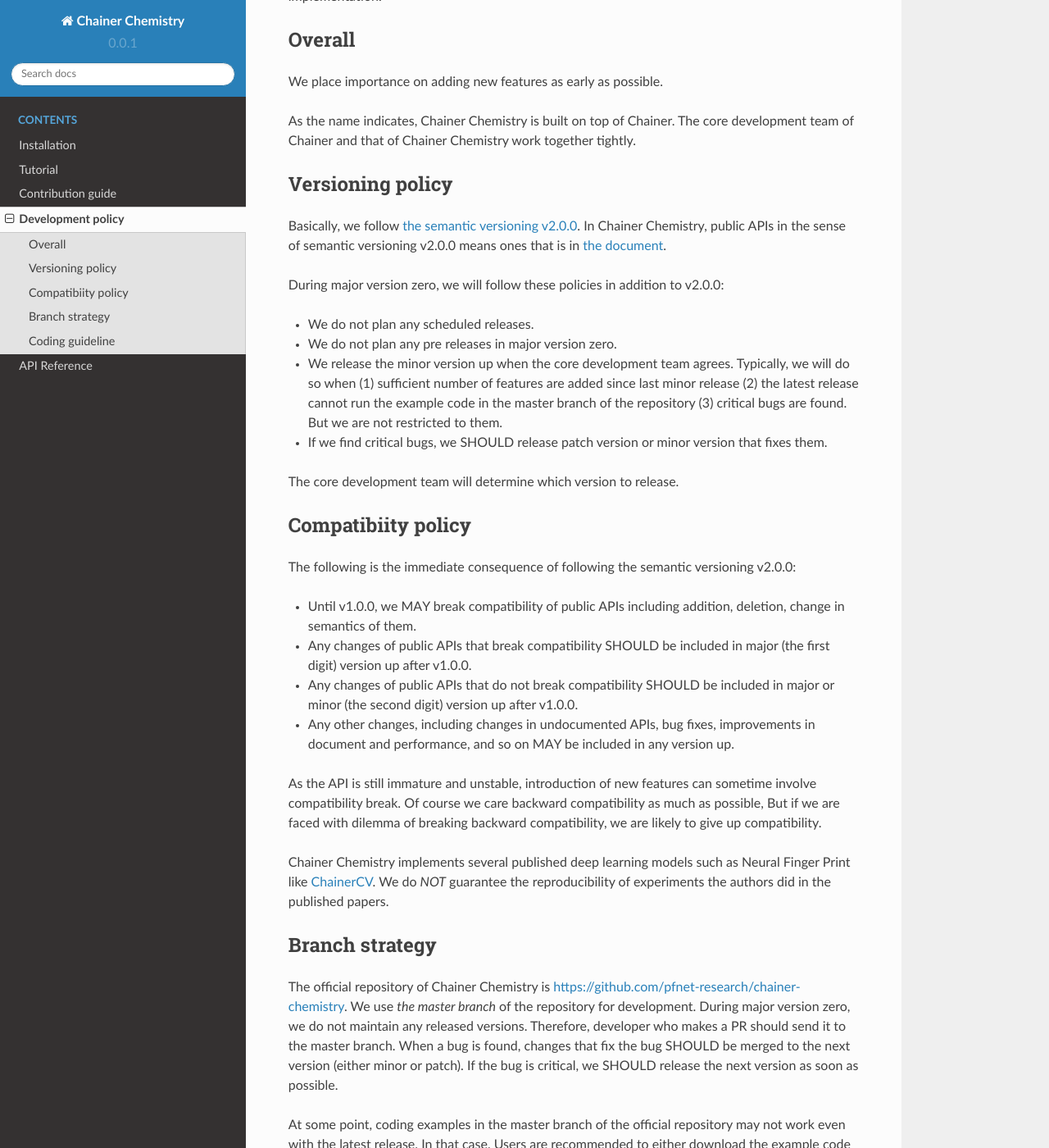
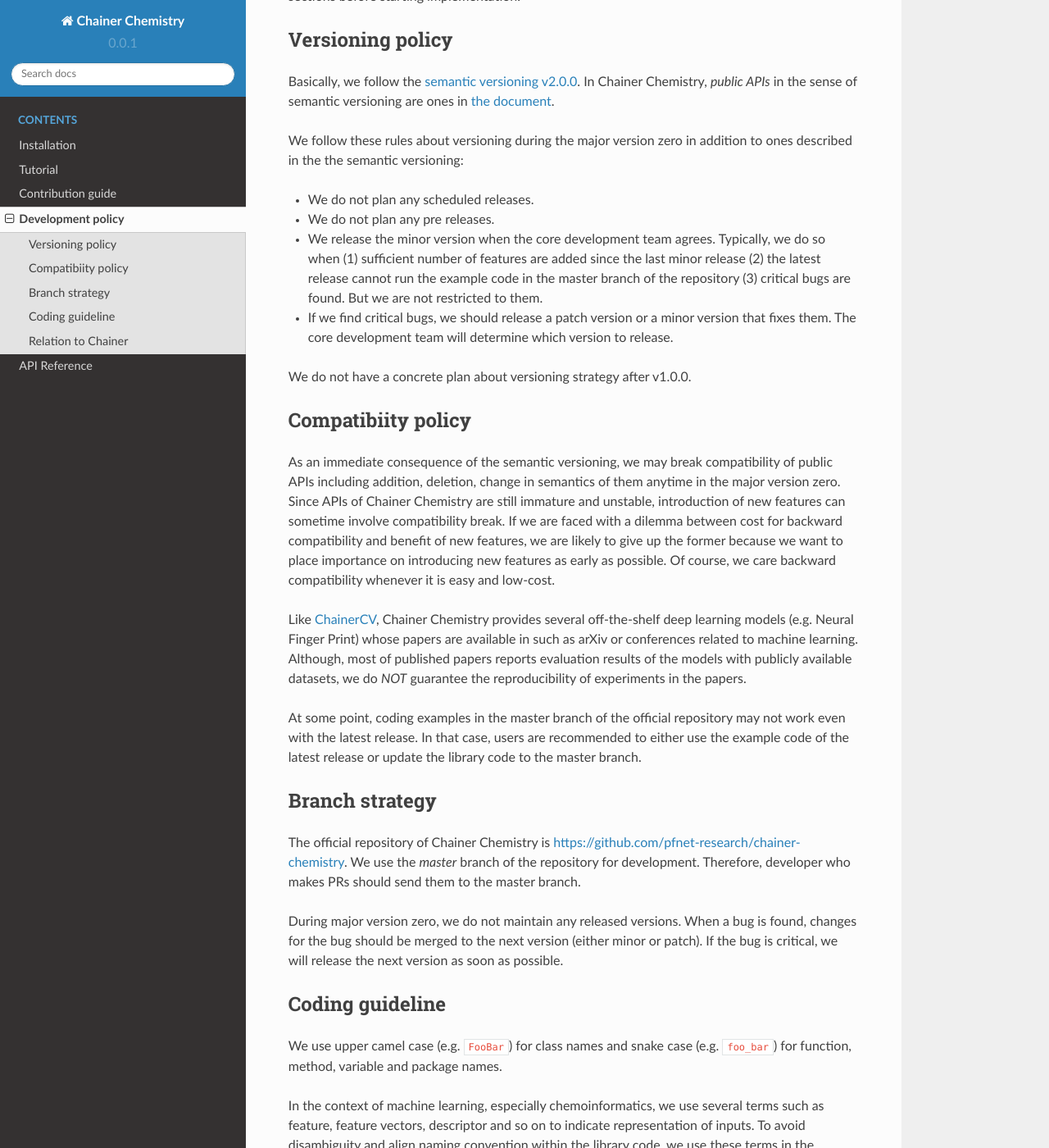
Before and after one commit to chainer/chainer-chemistry, a Sphinx documentation site: the page built from docs/source/development.rst, in a window 1280 px wide and 1400 px high, scrolled down 224 px. Shown: the whole window at 82% size. Built offline with Sphinx 7.4.7 and the Read the Docs theme 2.0.0, drawn with Linux system fonts in a browser that asks for light colours; some of the changed text lies outside the part shown.

Commit message:
Update contribution guide and development policy

```diff
--- a/docs/source/development.rst
+++ b/docs/source/development.rst
@@ -1,63 +1,50 @@
+.. _development-policy:
+
 ==================
 Development policy
 ==================
 
-In this section, we describe development policy of Chainer Chemistry.
+In this section, we describe the development policy the core team of Chainer Chemistry follows.
 Developers who are thinking to send PRs to the repository are encouraged to read the following sections
 before starting implementation.
-
-
-Overall
-=======
-
-We place importance on adding new features as early as possible.
-
-As the name indicates, Chainer Chemistry is built on top of Chainer.
-The core development team of Chainer and that of Chainer Chemistry work together tightly.
 
 
 Versioning policy
 =================
 
-Basically, we follow `the semantic versioning v2.0.0 <https://semver.org>`_.
-In Chainer Chemistry, public APIs in the sense of semantic versioning v2.0.0 means ones that is in `the document <http://chainer-chemistry.readthedocs.io/en/latest/index.html>`_.
+Basically, we follow the `semantic versioning v2.0.0 <https://semver.org>`_.
+In Chainer Chemistry, *public APIs* in the sense of semantic versioning are ones in `the document <http://chainer-chemistry.readthedocs.io/en/latest/index.html>`_.
 
-During major version zero, we will follow these policies in addition to v2.0.0:
+We follow these rules about versioning during the major version zero in addition to ones described in the the semantic versioning:
 
 * We do not plan any scheduled releases.
-* We do not plan any pre releases in major version zero.
-* We release the minor version up when the core development team agrees. Typically, we will do so when (1) sufficient number of features are added since last minor release (2) the latest release cannot run the example code in the master branch of the repository (3) critical bugs are found. But we are not restricted to them.
-* If we find critical bugs, we SHOULD release patch version or minor version that fixes them.
-The core development team will determine which version to release.
+* We do not plan any pre releases.
+* We release the minor version when the core development team agrees. Typically, we do so when (1) sufficient number of features are added since the last minor release (2) the latest release cannot run the example code in the master branch of the repository (3) critical bugs are found. But we are not restricted to them.
+* If we find critical bugs, we should release a patch version or a minor version that fixes them. The core development team will determine which version to release.
+
+We do not have a concrete plan about versioning strategy after v1.0.0.
+
 
 Compatibiity policy
 ===================
 
-The following is the immediate consequence of following the semantic versioning v2.0.0:
+As an immediate consequence of the semantic versioning, we may break compatibility of public APIs including addition, deletion, change in semantics of them anytime in the major version zero.
+Since APIs of Chainer Chemistry are still immature and unstable, introduction of new features can sometime involve compatibility break.
+If we are faced with a dilemma between cost for backward compatibility and benefit of new features, we are likely to give up the former because we want to place importance on introducing new features as early as possible. Of course, we care backward compatibility whenever it is easy and low-cost.
 
-* Until v1.0.0, we MAY break compatibility of public APIs including addition, deletion, change in semantics of them.
-* Any changes of public APIs that break compatibility SHOULD be included in major (the first digit) version up after v1.0.0.
-* Any changes of public APIs that do not break compatibility SHOULD be included in major or minor (the second digit) version up after v1.0.0.
-* Any other changes, including changes in undocumented APIs, bug fixes, improvements in document and performance, and so on MAY be included in any version up.
+Like `ChainerCV <https://twitter.com>`_, Chainer Chemistry provides several off-the-shelf deep learning models (e.g. Neural Finger Print) whose papers are available in such as arXiv or conferences related to machine learning.
+Although, most of published papers reports evaluation results of the models with publicly available datasets, we do *NOT* guarantee the reproducibility of experiments in the papers.
 
-As the API is still immature and unstable, introduction of new features can sometime involve compatibility break.
-Of course we care backward compatibility as much as possible,
-But if we are faced with dilemma of breaking backward compatibility, we are likely to give up compatibility.
-
-Chainer Chemistry implements several published deep learning models such as Neural Finger Print like `ChainerCV <https://twitter.com>`_.
-We do *NOT* guarantee the reproducibility of experiments the authors did in the published papers.
-
+At some point, coding examples in the master branch of the official repository may not work even with the latest release. In that case, users are recommended to either use the example code of the latest release or update the library code to the master branch.
 
 Branch strategy
 ===============
 
 The official repository of Chainer Chemistry is https://github.com/pfnet-research/chainer-chemistry.
-We use *the master branch* of the repository for development.
+We use the *master* branch of the repository for development. Therefore, developer who makes PRs should send them to the master branch.
+
 During major version zero, we do not maintain any released versions.
-Therefore, developer who makes a PR should send it to the master branch.
-When a bug is found, changes that fix the bug SHOULD be merged to the next version (either minor or patch). If the bug is critical, we SHOULD release the next version as soon as possible.
-
-At some point, coding examples in the master branch of the official repository may not work even with the latest release. In that case, Users are recommended to either download the example code of the latest release or update the library code to the master branch.
+When a bug is found, changes for the bug should be merged to the next version (either minor or patch). If the bug is critical, we will release the next version as soon as possible.
 
 
 Coding guideline
@@ -65,8 +52,21 @@
 
 We use upper camel case (e.g. ``FooBar``) for class names and snake case (e.g. ``foo_bar``) for function, method, variable and package names.
 
-In the context of machine learning, especially chemoinformatics, we use several terms such as feature, feature vectors, descriptor and so on.
-to indicate representation of inputs. To avoid disambiguity and align within the library code, we use these terms in the following way:
-*Feature* is a representation of a sample of interest (typically molecules in Chainer Chemistry). *Label* is a
+In the context of machine learning, especially chemoinformatics, we use several terms such as feature, feature vectors, descriptor and so on
+to indicate representation of inputs. To avoid disambiguity and align naming convention within the library code, we use these terms in the following way:
+
+* *Feature* is a representation of a sample of interest (typically molecules in Chainer Chemistry).
+* *Label* is a target value of we want to predict.
+* *Input feature* is a representation of a sample from which we want to predict the target value.
+
 For example, consider a suepervised learning task whose dataset consisting of input-output pairs ``((x_1, y_1), ..., (x_N, y_N))``, where ``N`` is the number of samples.
 In Chainer Chemistry ``x_i` and ``y_i`` are called input feature and label, respectively and a pair of ``(x_i, y_i)`` is feature for each ``i``.
+
+
+Relation to Chainer
+===================
+
+`Chainer <https://chainer.org>`_ is a deep learning framework written in Python that features dynamic
+computational graph construction (the "define-by-run" paradigm) for flexible and intuitive model development.
+As the name indicates, Chainer Chemistry is an extension library of Chainer built on top of it.
+The core development team of Chainer and that of Chainer Chemistry work together tightly.
```
Also changed, not shown: docs/source/contribution.rst (+3 -13 lines).
